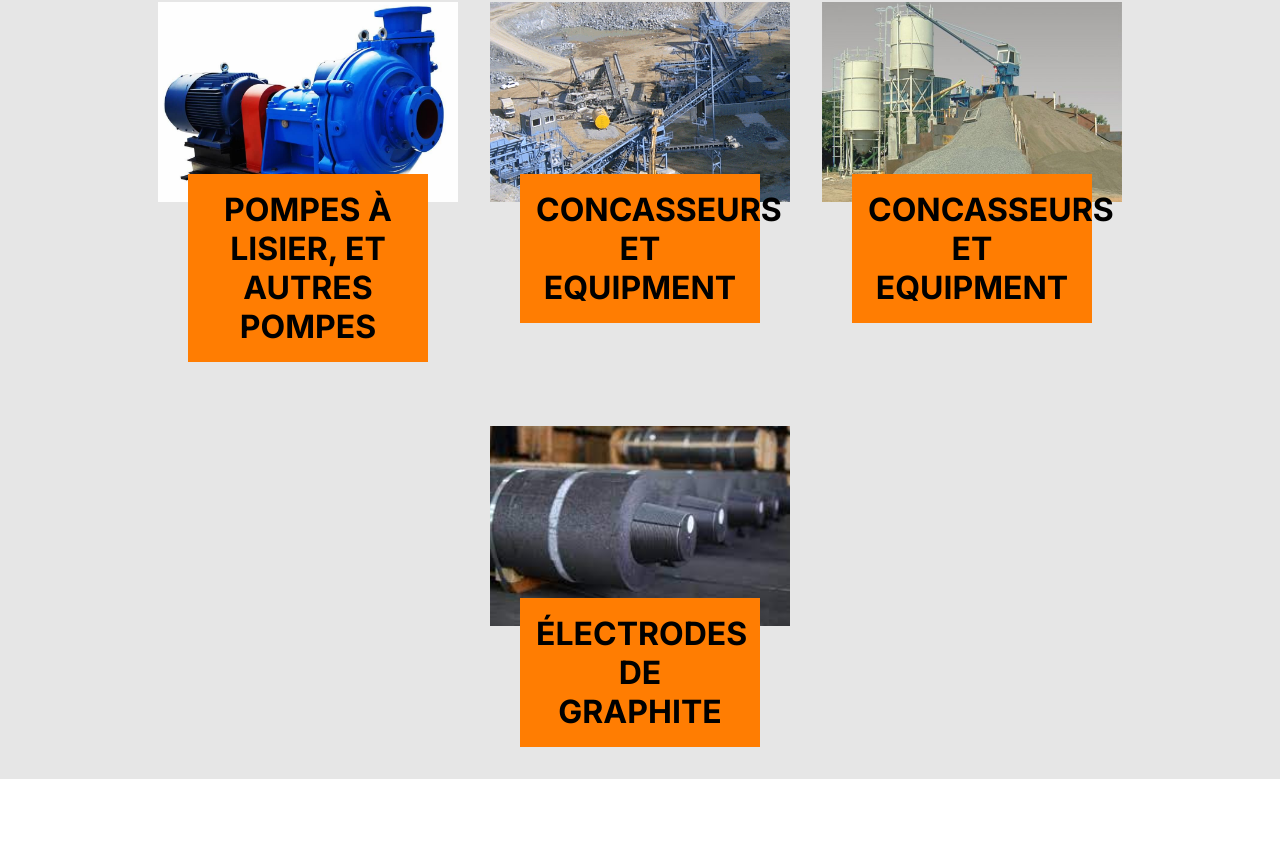
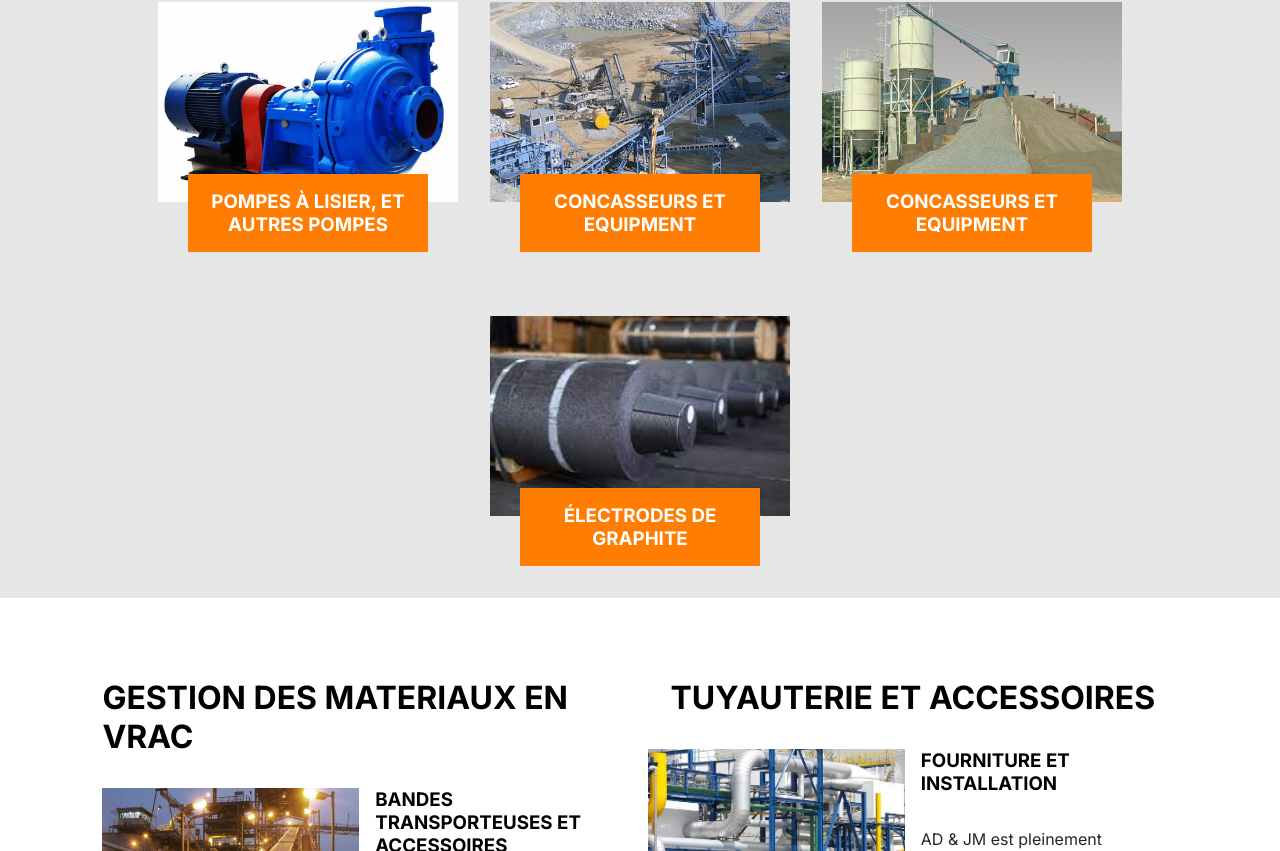
Before and after one commit to LUKINDA/adandjm, a React (Vite) app: page / in a window 1280 px wide. Shown: the part 1709-2560 px from the top of the page. Built offline with nearby package versions, Linux system fonts and the light colour scheme.

Commit message:
third commit

```diff
--- a/src/Components/Navbar/Navbar.jsx
+++ b/src/Components/Navbar/Navbar.jsx
@@ -25,7 +25,9 @@ const Navbar = () => {
     <div className='container navbar_container'>
       <div className='top'>
         <div className='left'>
+          <Link to={'/'}>
           <img src={logo} alt='' />
+          </Link>
         </div>
         <div className='right'>
           <Link to={'/contact'}>
--- a/src/Components/Navbar/Navbar.scss
+++ b/src/Components/Navbar/Navbar.scss
@@ -13,6 +13,9 @@
         align-items: center;
         .left {
             width: 150px;
+            a {
+                width: inherit;
+            }
             img {
                 width: inherit;
             }
--- a/src/Components/Services/Services.jsx
+++ b/src/Components/Services/Services.jsx
@@ -29,25 +29,25 @@ const Services = () => {
                     <div className="image">
                         <img src={pumps} alt="" />
                     </div>
-                    <div className="title"><h3>POMPES À LISIER, ET AUTRES POMPES</h3></div>
+                    <div className="title2"><h3>POMPES À LISIER, ET AUTRES POMPES</h3></div>
                 </div>
                 <div className="card">
                     <div className="image">
                         <img src={crushing} alt="" />
                     </div>
-                    <div className="title"><h3>CONCASSEURS ET EQUIPMENT</h3></div>
+                    <div className="title2"><h3>CONCASSEURS ET EQUIPMENT</h3></div>
                 </div>
                 <div className="card">
                     <div className="image">
                         <img src={concrete} alt="" />
                     </div>
-                    <div className="title"><h3>CONCASSEURS ET EQUIPMENT</h3></div>
+                    <div className="title2"><h3>CONCASSEURS ET EQUIPMENT</h3></div>
                 </div>
                 <div className="card">
                     <div className="image">
                         <img src={graphite} alt="" />
                     </div>
-                    <div className="title"><h3>ÉLECTRODES DE GRAPHITE</h3></div>
+                    <div className="title2"><h3>ÉLECTRODES DE GRAPHITE</h3></div>
                 </div>
             </div>
         </div>
--- a/src/Components/Services/Services.scss
+++ b/src/Components/Services/Services.scss
@@ -67,7 +67,7 @@
                         object-fit: cover;
                         transition: all .3s;
                     }
-                    .title {
+                    .title2 {
                         text-align: center;
                         background: $__main_color;
                         color: $__container_color;
```
